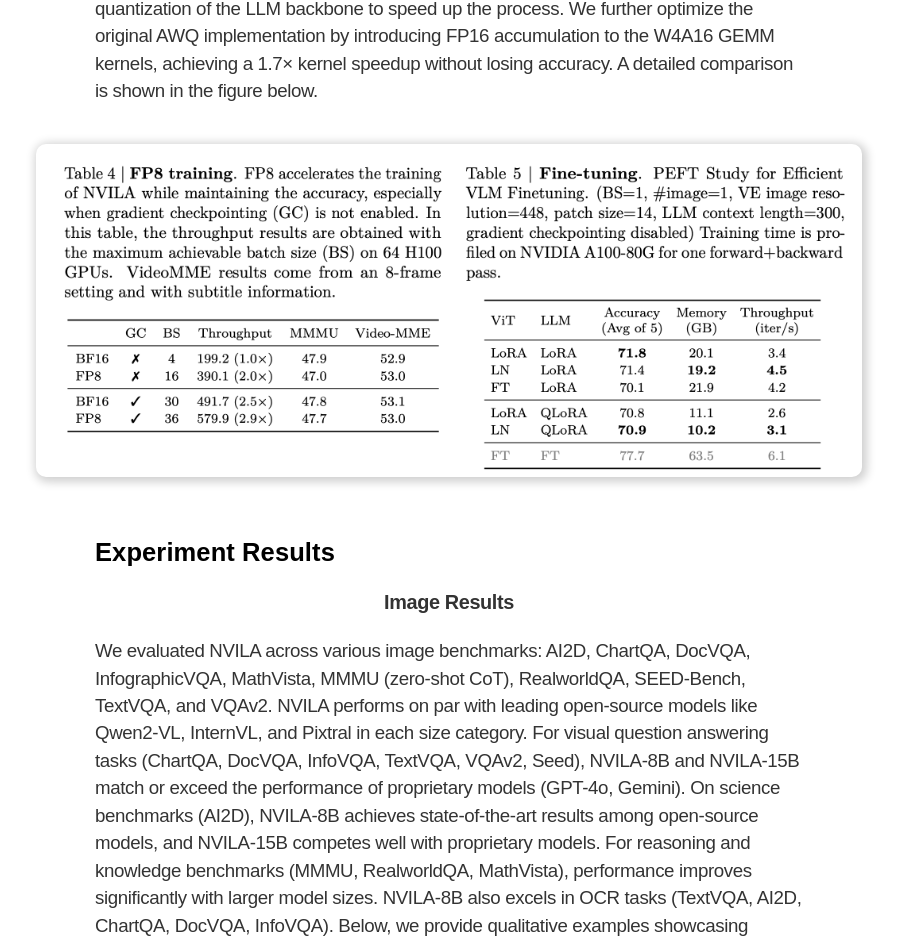
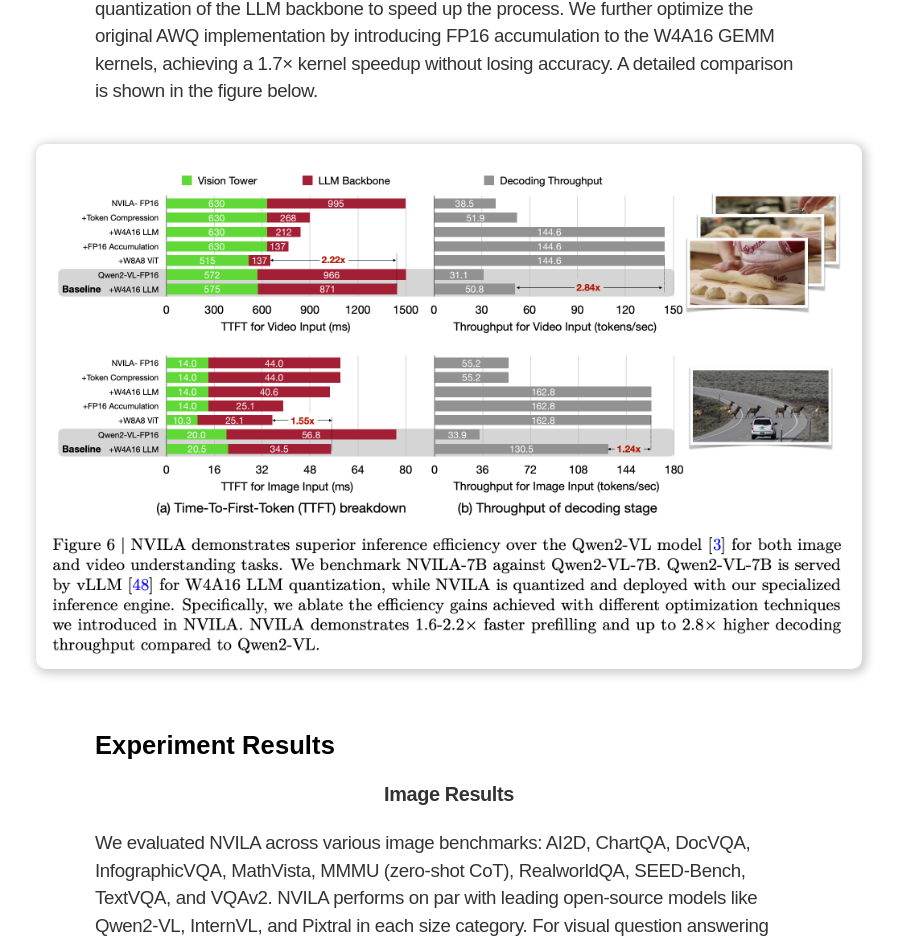
Before and after one commit to NVlabs/VILA, a plain HTML site: page index.html in a window 1280 px wide. Shown: the part 6252-7196 px from the top of the page, without its empty margins (191-1092 px from the left). Drawn offline with nearby package versions, Linux system fonts and the light colour scheme; some packages are replaced by stand-ins of ours; a script that the page names is missing.

Commit message:
update image source in index.html

```diff
--- a/index.html
+++ b/index.html
@@ -1106,7 +1106,7 @@
         </div>
 
         <div>
-            <img src="asset/fp8_and_lora.png" alt="fp8_and_lora" class="inserted-image">
+            <img src="asset/deployment_viz.png" alt="fp8_and_lora" class="inserted-image">
         </div>
 
         <div class="description-content">
```
Also changed, not shown: asset/deployment_viz.png (added).
